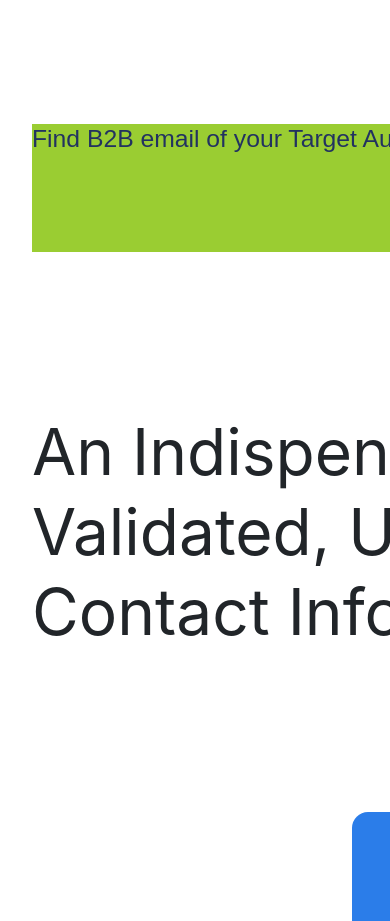
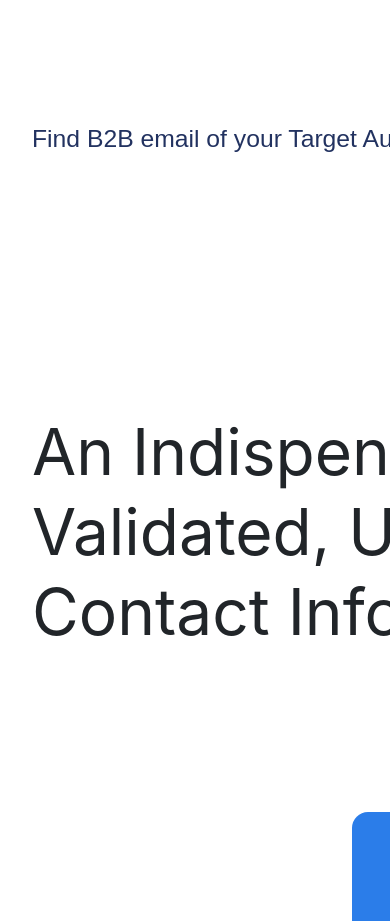
Before and after one commit to Rajvickram/SGL_SANDBOX_PIPILEADS, a plain HTML site: page Home Page/index.html in a window 390 px wide. Shown: the part 980-1901 px from the top of the page. Drawn offline with nearby package versions, Linux system fonts and the light colour scheme.

Commit message:
new file added

```diff
--- a/Home Page/style.css
+++ b/Home Page/style.css
@@ -686,7 +686,7 @@ header nav{
   }
 
   .First-section-content1 .b2b{
-    background-color: yellowgreen;
+    /* background-color: yellowgreen; */
     width: 35rem;
     height: 8rem;
     font-size: 3rem;
```
